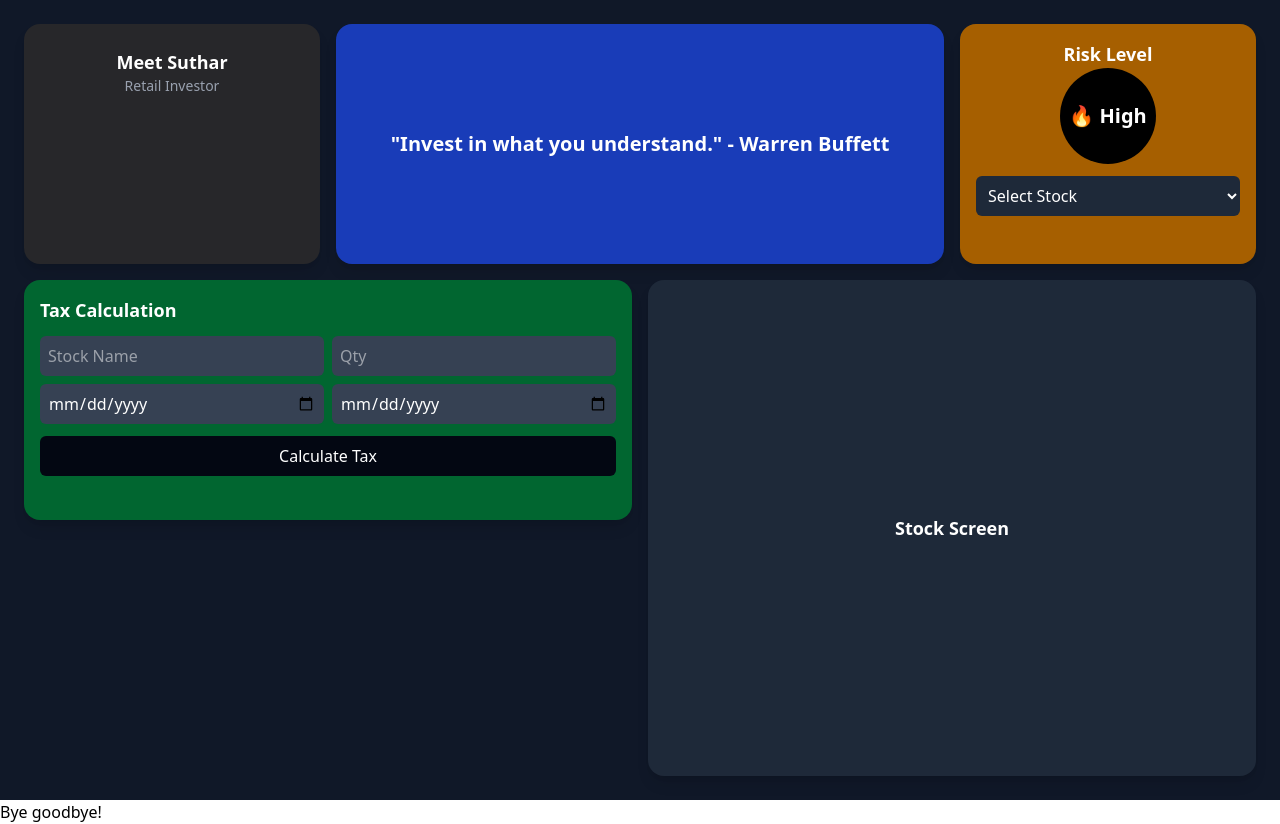
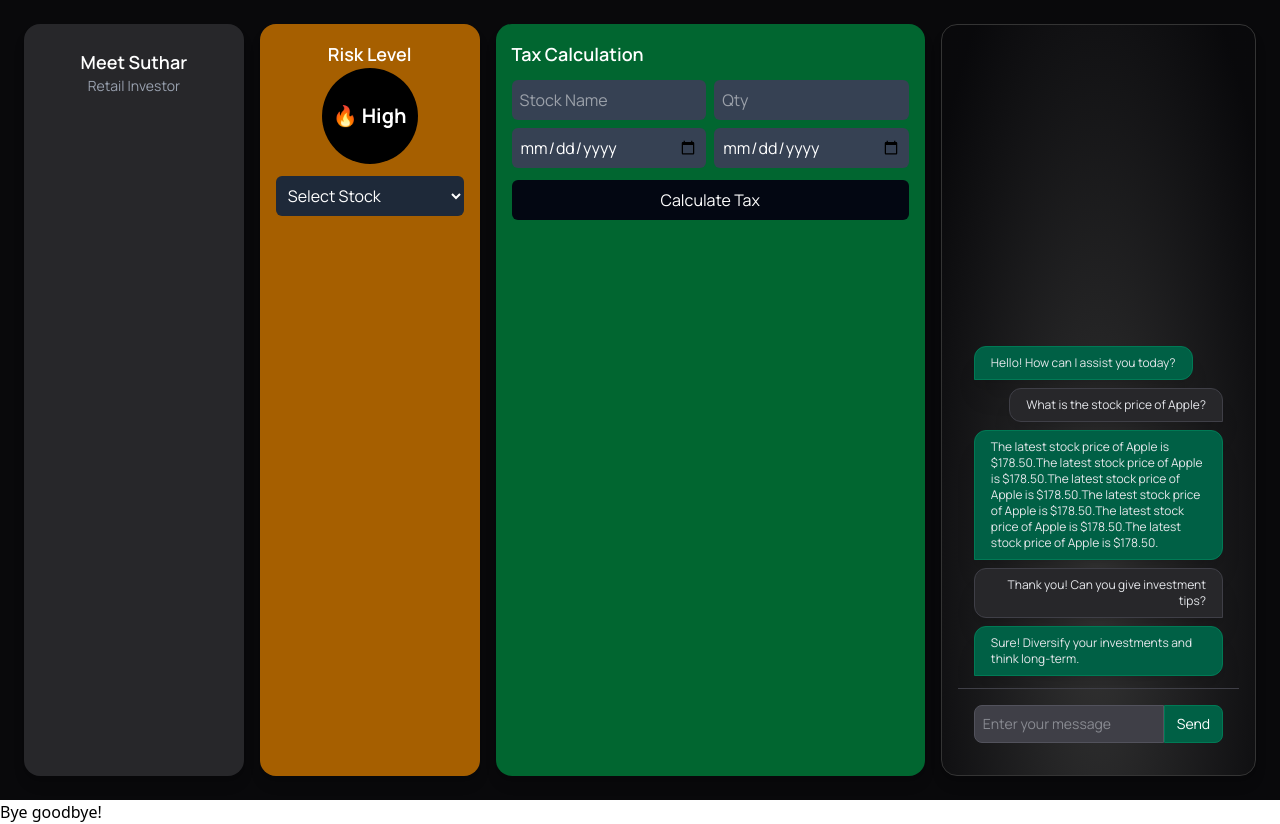
Before and after one commit to meetsuthar27/IngeniousHackathon6, a Next.js app in the folder smart-spender/: page /dashboard in a window 1280 px wide. Built offline with nearby package versions, Linux system fonts and the light colour scheme.

Commit message:
Added Basic Chatbot

```diff
--- a/smart-spender/package.json
+++ b/smart-spender/package.json
@@ -10,7 +10,6 @@
   },
   "dependencies": {
     "@react-spring/web": "^9.7.5",
-    "@tailwindcss/oxide-win32-x64-msvc": "^4.0.15",
     "class-variance-authority": "^0.7.1",
     "clsx": "^2.1.1",
     "dotenv": "^16.4.7",
@@ -31,7 +30,7 @@
     "@types/react-dom": "^19",
     "eslint": "^9",
     "eslint-config-next": "15.2.3",
-    "tailwindcss": "^4",
+    "tailwindcss": "^4.0.15",
     "typescript": "^5"
   }
 }
--- /dev/null
+++ b/smart-spender/src/app/components/Chatbot/Chatbot.tsx
@@ -0,0 +1,105 @@
+import React, { useState } from "react";
+// import axios from "axios";
+
+interface ChatMessage {
+  user: string;
+  message: string;
+}
+
+const Chatbot: React.FC = () => {
+  const [userInput, setUserInput] = useState<string>("");
+  const [chatHistory, setChatHistory] = useState<ChatMessage[]>([
+    { user: "Trevor Salamanca", message: "Hello! How can I assist you today?" },
+    { user: "You", message: "What is the stock price of Apple?" },
+    {
+      user: "Trevor Salamanca",
+      message:
+        "The latest stock price of Apple is $178.50.The latest stock price of Apple is $178.50.The latest stock price of Apple is $178.50.The latest stock price of Apple is $178.50.The latest stock price of Apple is $178.50.The latest stock price of Apple is $178.50.",
+    },
+    { user: "You", message: "Thank you! Can you give investment tips?" },
+    {
+      user: "Trevor Salamanca",
+      message: "Sure! Diversify your investments and think long-term.",
+    },
+  ]);
+  const [loading, setLoading] = useState<boolean>(false);
+
+  const sendMessage = async (event: React.FormEvent<HTMLFormElement>) => {
+    event.preventDefault();
+    if (!userInput.trim()) return;
+
+    const newChat: ChatMessage = { user: "You", message: userInput };
+    const updatedChatHistory = [...chatHistory, newChat];
+    setChatHistory(updatedChatHistory);
+    setUserInput("");
+    setLoading(true);
+
+    // try {
+    //   const response = await axios.post("/api/v1/chat", { userInput });
+    //   setChatHistory([
+    //     ...updatedChatHistory,
+    //     { user: "Trevor Salamanca", message: response.data.response },
+    //   ]);
+    // } catch (error) {
+    //   console.error("Error:", error);
+    //   setChatHistory([
+    //     ...updatedChatHistory,
+    //     {
+    //       user: "System",
+    //       message: "Error sending message. Please try again later.",
+    //     },
+    //   ]);
+    // } finally {
+    //   setLoading(false);
+    // }
+  };
+
+  return (
+    <div className="h-full w-full flex flex-col text-gray-200">
+      {/* Chat Messages */}
+      <div className="flex flex-col-reverse overflow-hidden flex-grow px-4 py-2">
+        {chatHistory
+          .slice()
+          .reverse()
+          .map((chat, index) => (
+            <div
+              key={index}
+              className={` ${chat.user === "You" ? "text-right" : "text-left"}`}
+            >
+              <div
+                className={`inline-block px-4 py-2 my-1 border shadow-xl ${
+                  chat.user === "You"
+                    ? "bg-zinc-800 border-zinc-700 rounded-l-xl rounded-t-xl"
+                    : "bg-emerald-800 border-emerald-700 rounded-r-xl rounded-t-xl"
+                }`}
+              >
+                <h3 className="text-xs">{chat.message}</h3>
+              </div>
+            </div>
+          ))}
+      </div>
+
+      {/* Input Field Fixed at Bottom */}
+      <div className="p-4 border-t border-zinc-700">
+        <form onSubmit={sendMessage} className="flex">
+          <input
+            type="text"
+            value={userInput}
+            onChange={(e) => setUserInput(e.target.value)}
+            className="flex-grow border text-gray-300 text-sm border-zinc-600 bg-zinc-700 p-2 rounded-l-lg focus:outline-none focus:border-gray-500"
+            placeholder="Enter your message"
+          />
+          <button
+            type="submit"
+            className="bg-emerald-800 hover:bg-green-500 text-white px-3 border text-sm border-emerald-700 rounded-r-lg"
+            disabled={loading}
+          >
+            {loading ? "Sending..." : "Send"}
+          </button>
+        </form>
+      </div>
+    </div>
+  );
+};
+
+export default Chatbot;
--- a/smart-spender/src/app/dashboard/page.tsx
+++ b/smart-spender/src/app/dashboard/page.tsx
@@ -1,33 +1,22 @@
 "use client";
 // import React from "react";
 import { useRouter } from "next/navigation";
+import Chatbot from "../components/Chatbot/Chatbot";
 // import Dashboard from "../pages/dashboard";
 
 function Page() {
   const router = useRouter();
 
   return (
-    <div className="grid grid-cols-4 grid-rows-3 gap-4 p-6 h-screen bg-gray-900 text-white">
+    <div className="flex font-[Manrope] gap-4 p-6 h-screen bg-zinc-950 text-white">
       {/* Profile Section */}
-      <div className="col-span-1 row-span-1 bg-zinc-800 p-4 rounded-2xl shadow-lg flex flex-col items-center">
-        {/* <img
-          src="/avatar.png"
-          alt="User Avatar"
-          className="w-16 h-16 rounded-full"
-        /> */}
+      <div className="basis-1/4 bg-zinc-800 p-4 rounded-2xl shadow-lg flex flex-col items-center">
         <h2 className="text-lg font-semibold mt-2">Meet Suthar</h2>
         <p className="text-sm text-gray-400">Retail Investor</p>
       </div>
 
-      {/* Tips Carousel */}
-      <div className="col-span-2 row-span-1 bg-blue-800 p-4 rounded-2xl shadow-lg flex items-center justify-center">
-        <p className="text-xl font-semibold">
-          "Invest in what you understand." - Warren Buffett
-        </p>
-      </div>
-
       {/* Risk Management */}
-      <div className="col-span-1 row-span-1 bg-yellow-700 p-4 rounded-2xl shadow-lg flex flex-col items-center">
+      <div className="basis-1/4 bg-yellow-700 px-4 pt-4 rounded-2xl shadow-lg flex flex-col items-center">
         <h3 className="text-lg font-semibold">Risk Level</h3>
         <div className="w-24 h-24 bg-black rounded-full flex items-center justify-center text-xl font-bold">
           🔥 High
@@ -40,7 +29,7 @@ function Page() {
       </div>
 
       {/* Tax Calculation */}
-      <div className="col-span-2 row-span-1 bg-green-800 p-4 rounded-2xl shadow-lg flex flex-col">
+      <div className="basis-1/2 bg-green-800 p-4 rounded-2xl shadow-lg flex flex-col">
         <h3 className="text-lg font-semibold">Tax Calculation</h3>
         <div className="flex gap-2 mt-3">
           <input
@@ -63,9 +52,9 @@ function Page() {
         </button>
       </div>
 
-      {/* Stock Screen (Empty) */}
-      <div className="col-span-2 row-span-2 bg-gray-800 p-4 rounded-2xl shadow-lg flex items-center justify-center">
-        <h3 className="text-lg font-semibold">Stock Screen</h3>
+      {/* Stock Screen */}
+      <div className="basis-1/3 border-[1px] border-[var(--gr1)] bg-zinc-950 bg-radial-[at_50%_75%] from-[var(--gr1)] via-var(--gr1)] to-zinc-950 to-90% p-4 rounded-2xl shadow-lg flex items-center justify-center">
+        <Chatbot />
       </div>
     </div>
   );
```
Also changed, not shown: 1 other file (tests, documents, lock files or other folders).
